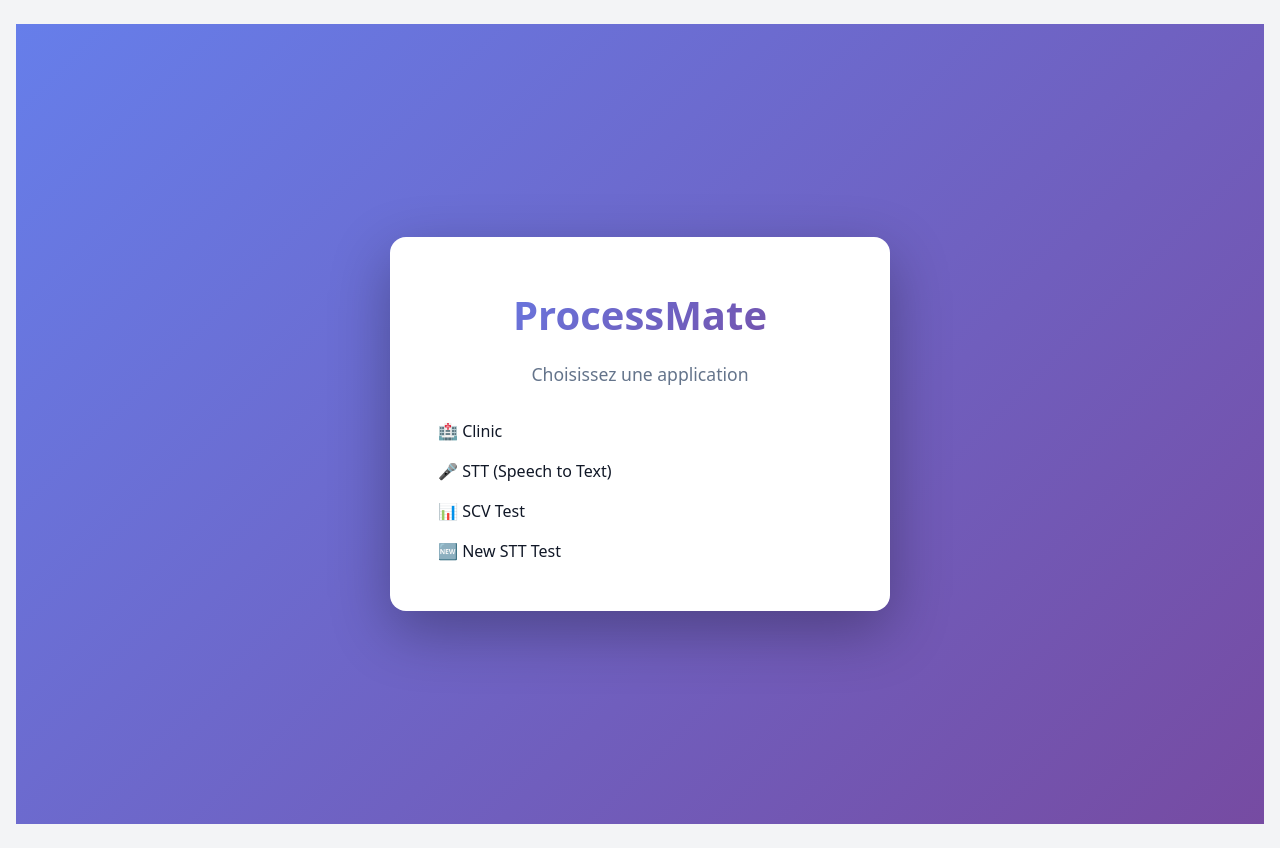
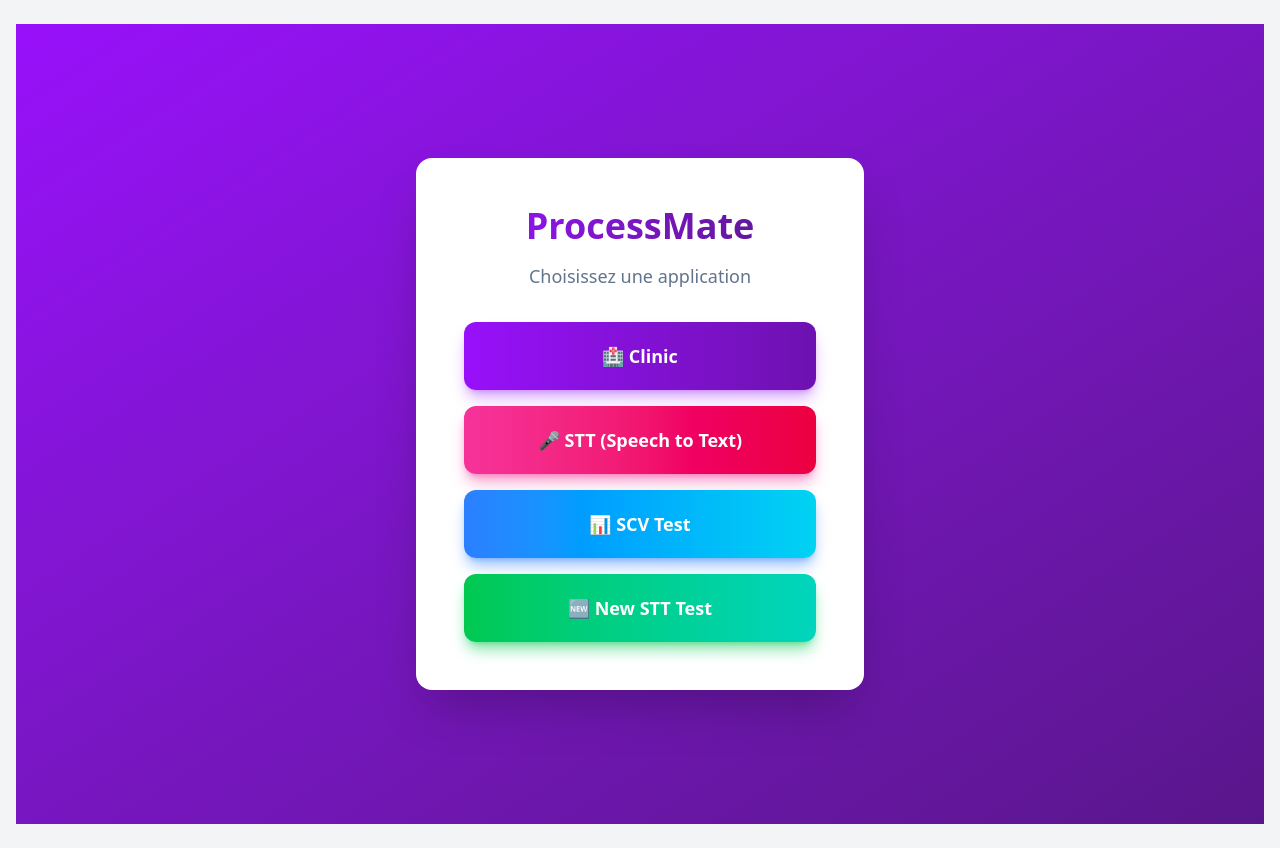
Before and after one commit to natproces-ui/processMate, a Next.js app in the folder frontend/: page / in a window 1280 px wide. Built offline with nearby package versions, Linux system fonts and the light colour scheme.

Commit message:
fix: add 'use client' to home page

```diff
--- a/frontend/src/app/page.tsx
+++ b/frontend/src/app/page.tsx
@@ -1,125 +1,50 @@
 // src/app/page.tsx
+'use client';
+
 import Link from 'next/link';
 
 export default function Home() {
   return (
-    <>
-      <style jsx>{`
-        .nav-link {
-          display: block;
-          padding: 1.25rem;
-          color: white;
-          text-decoration: none;
-          border-radius: 12px;
-          text-align: center;
-          font-size: 1.1rem;
-          font-weight: 600;
-          transition: transform 0.2s, box-shadow 0.2s;
-        }
-
-        .nav-link:hover {
-          transform: translateY(-2px);
-        }
-
-        .link-clinic {
-          background: linear-gradient(135deg, #667eea 0%, #764ba2 100%);
-          box-shadow: 0 4px 12px rgba(102, 126, 234, 0.4);
-        }
-
-        .link-clinic:hover {
-          box-shadow: 0 8px 20px rgba(102, 126, 234, 0.5);
-        }
-
-        .link-stt {
-          background: linear-gradient(135deg, #f093fb 0%, #f5576c 100%);
-          box-shadow: 0 4px 12px rgba(240, 147, 251, 0.4);
-        }
-
-        .link-stt:hover {
-          box-shadow: 0 8px 20px rgba(240, 147, 251, 0.5);
-        }
-
-        .link-scv {
-          background: linear-gradient(135deg, #4facfe 0%, #00f2fe 100%);
-          box-shadow: 0 4px 12px rgba(79, 172, 254, 0.4);
-        }
-
-        .link-scv:hover {
-          box-shadow: 0 8px 20px rgba(79, 172, 254, 0.5);
-        }
-
-        .link-new-stt {
-          background: linear-gradient(135deg, #43e97b 0%, #38f9d7 100%);
-          box-shadow: 0 4px 12px rgba(67, 233, 123, 0.4);
-        }
-
-        .link-new-stt:hover {
-          box-shadow: 0 8px 20px rgba(67, 233, 123, 0.5);
-        }
-      `}</style>
-
-      <div style={{
-        minHeight: '100vh',
-        display: 'flex',
-        flexDirection: 'column',
-        alignItems: 'center',
-        justifyContent: 'center',
-        padding: '2rem',
-        fontFamily: 'system-ui, -apple-system, sans-serif',
-        background: 'linear-gradient(135deg, #667eea 0%, #764ba2 100%)',
-      }}>
-        <div style={{
-          background: 'white',
-          borderRadius: '16px',
-          padding: '3rem',
-          boxShadow: '0 20px 60px rgba(0,0,0,0.3)',
-          maxWidth: '500px',
-          width: '100%',
-        }}>
-          <h1 style={{
-            fontSize: '2.5rem',
-            fontWeight: 'bold',
-            marginBottom: '1rem',
-            textAlign: 'center',
-            background: 'linear-gradient(135deg, #667eea 0%, #764ba2 100%)',
-            WebkitBackgroundClip: 'text',
-            WebkitTextFillColor: 'transparent',
-          }}>
+    <div className="min-h-screen flex flex-col items-center justify-center p-8 bg-gradient-to-br from-purple-600 to-purple-900">
+      <div className="bg-white rounded-2xl p-12 shadow-2xl max-w-md w-full">
+        <h1 className="text-4xl font-bold mb-4 text-center bg-gradient-to-r from-purple-600 to-purple-900 bg-clip-text text-transparent">
           ProcessMate
         </h1>
 
-          <p style={{
-            textAlign: 'center',
-            color: '#64748b',
-            marginBottom: '2rem',
-            fontSize: '1.1rem',
-          }}>
+        <p className="text-center text-slate-500 mb-8 text-lg">
           Choisissez une application
         </p>
 
-          <nav style={{
-            display: 'flex',
-            flexDirection: 'column',
-            gap: '1rem',
-          }}>
-            <Link href="/clinic" className="nav-link link-clinic">
+        <nav className="flex flex-col gap-4">
+          <Link
+            href="/clinic"
+            className="block px-6 py-5 bg-gradient-to-r from-purple-600 to-purple-800 text-white rounded-xl text-center text-lg font-semibold shadow-lg shadow-purple-500/50 hover:shadow-xl hover:shadow-purple-500/60 hover:-translate-y-0.5 transition-all duration-200"
+          >
             🏥 Clinic
           </Link>
 
-            <Link href="/stt" className="nav-link link-stt">
+          <Link
+            href="/stt"
+            className="block px-6 py-5 bg-gradient-to-r from-pink-500 to-rose-600 text-white rounded-xl text-center text-lg font-semibold shadow-lg shadow-pink-500/50 hover:shadow-xl hover:shadow-pink-500/60 hover:-translate-y-0.5 transition-all duration-200"
+          >
             🎤 STT (Speech to Text)
           </Link>
 
-            <Link href="/scv-test" className="nav-link link-scv">
+          <Link
+            href="/scv-test"
+            className="block px-6 py-5 bg-gradient-to-r from-blue-500 to-cyan-400 text-white rounded-xl text-center text-lg font-semibold shadow-lg shadow-blue-500/50 hover:shadow-xl hover:shadow-blue-500/60 hover:-translate-y-0.5 transition-all duration-200"
+          >
             📊 SCV Test
           </Link>
 
-            <Link href="/new-stt-test" className="nav-link link-new-stt">
+          <Link
+            href="/new-stt-test"
+            className="block px-6 py-5 bg-gradient-to-r from-green-500 to-teal-400 text-white rounded-xl text-center text-lg font-semibold shadow-lg shadow-green-500/50 hover:shadow-xl hover:shadow-green-500/60 hover:-translate-y-0.5 transition-all duration-200"
+          >
             🆕 New STT Test
           </Link>
         </nav>
       </div>
     </div>
-    </>
   );
 }
```
Lines whose indentation alone changed are shown as unchanged.
